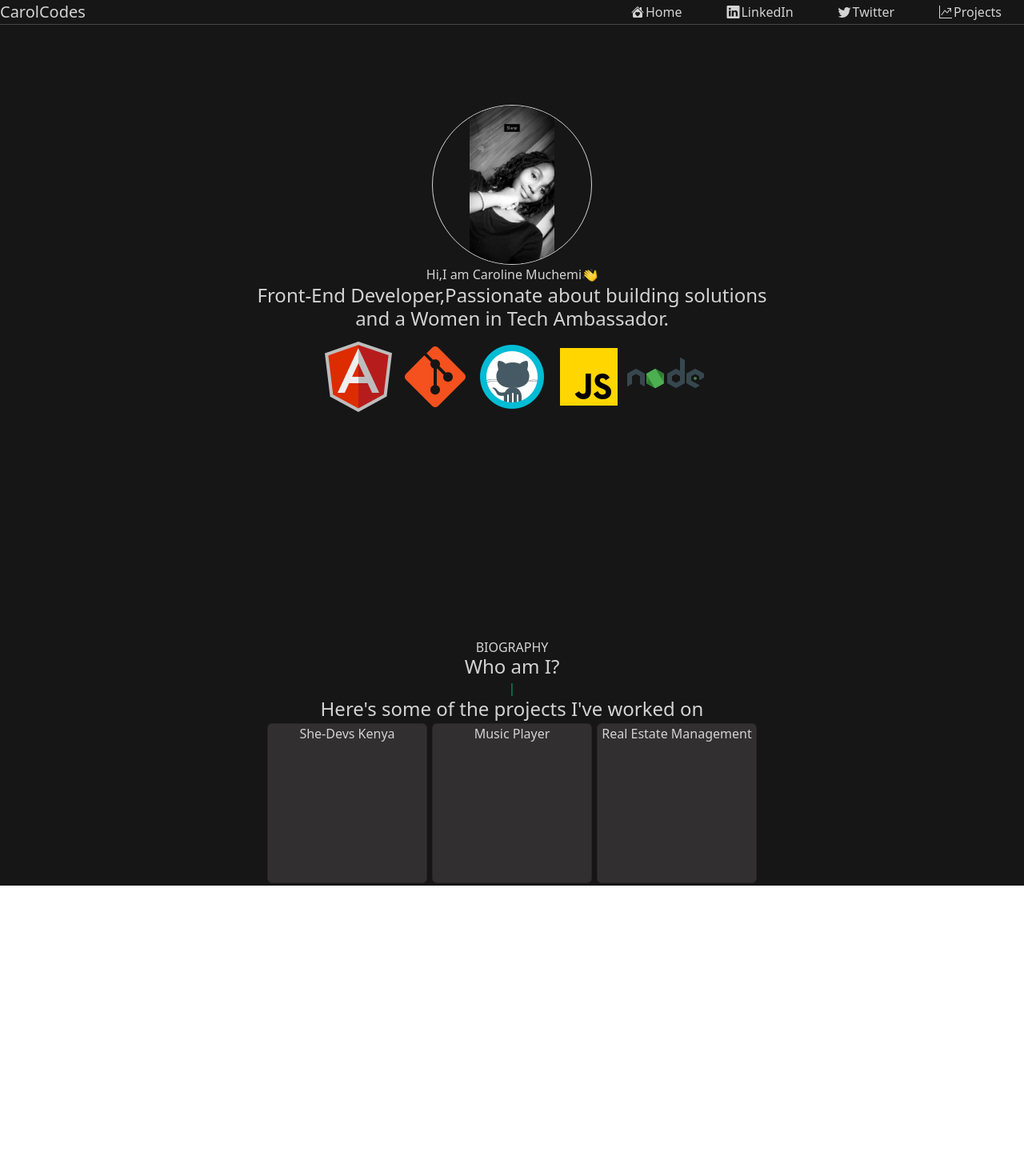
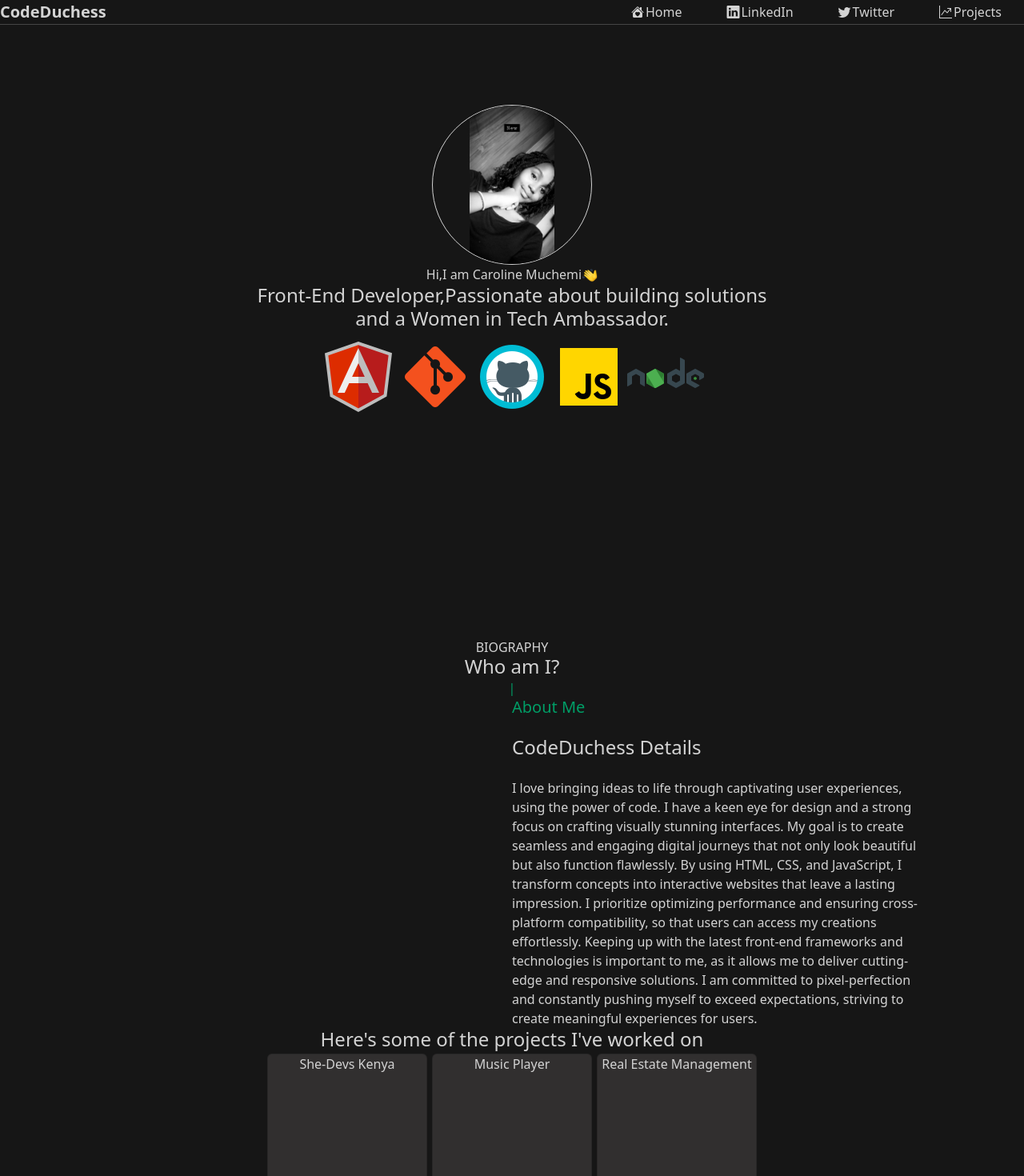
Before and after one commit to Carol254/portfolio, an Angular app: page / in a window 1280 px wide. Shown: the top 1470 px of the page at 80% size. Before the commit the page ends 1107 px from the top, so only its background shows below. Built offline with nearby package versions, Linux system fonts and the light colour scheme.

Commit message:
more changes on the about section

```diff
--- a/src/app/home/home.component.css
+++ b/src/app/home/home.component.css
@@ -12,6 +12,7 @@
 }
 .navbar-brand{
     color:lightgray;
+    font-weight: 600;
     /* -webkit-box-reflect: below -12px linear-gradient(transparent, rgba(0, 0, 0, 0.2)); */
 }
 .nav-item{
@@ -98,7 +99,9 @@
 }
 ._line{
     color: #009d66;
-
+}
+.abt_container{
+    width: 80%;
 
 }
 @media only screen and (max-width: 768px) {
--- a/src/app/home/home.component.html
+++ b/src/app/home/home.component.html
@@ -1,7 +1,7 @@
 <div class="main-content">
     <nav class="navbar navbar-expand-md">
       <div class="container-fluid">
-        <a class="navbar-brand" href="#">CarolCodes</a>
+        <a class="navbar-brand" href="#">CodeDuchess</a>
 
         <button class="navbar-toggler custom-toggler" type="button" data-bs-toggle="collapse" data-bs-target="#navbarNavAltMarkup">
           <div class="navbar-toggler-icon "></div>
@@ -39,7 +39,25 @@
   <h6>BIOGRAPHY</h6>
   <h4>Who am I?</h4>
   <div class="_line">|</div>
+  <div class="abt_container d-flex">
+    <div class="col-6"></div>
+    <div class="col-6">
+      <h5 style="color:#009d66;">About Me</h5><br>
 
+      <h4>CodeDuchess Details</h4><br>
+
+      <p>
+          I love bringing ideas to life through captivating user experiences, using the power of code.
+          I have a keen eye for design and a strong focus on crafting visually stunning interfaces.
+          My goal is to create seamless and engaging digital journeys that not only look beautiful but also function flawlessly.
+          By using HTML, CSS, and JavaScript, I transform concepts into interactive websites that leave a lasting impression.
+          I prioritize optimizing performance and ensuring cross-platform compatibility, so that users can access my creations effortlessly.
+          Keeping up with the latest front-end frameworks and technologies is important to me, as it allows me to deliver cutting-edge and responsive solutions.
+          I am committed to pixel-perfection and constantly pushing myself to exceed expectations, striving to create meaningful experiences for users.
+        </p>
+
+    </div>
+  </div>
 </section>
 
 <section class="about">
```
